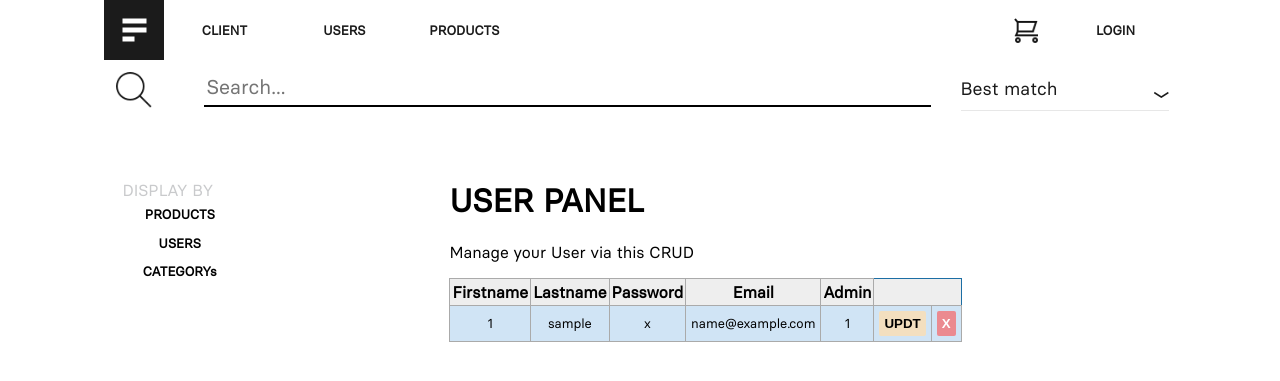
After one commit to cjovignot/01_MyShop, a PHP site: page /admin_users.php in a window 1280 px wide. The commit adds this page. Shown: the top 381 px of the page. Run offline with PHP 8.4, Linux system fonts and the light colour scheme; tables that the repository leaves empty hold one stand-in row (values such as "Sample post"); a stand-in replaces the project's code that opens the database connection.

Commit message:
added admin_user

```diff
--- /dev/null
+++ b/admin_users.php
@@ -0,0 +1,170 @@
+<?php
+include_once("connect_db.php");
+session_start();
+?>
+<!-- NAV ADMIN --------------------------------------- -->
+<html>
+
+<style>
+    .form {
+        padding:0px;
+        margin:0px;
+    }
+    .input_update{
+        text-decoration: none;
+        background-color: #F3DFBF;
+        padding:5px;
+        border:none;
+        border-radius: 2px;
+        font-weight: bold;
+
+    }
+
+    .input_delete{
+        text-decoration: none;
+        background-color: #EB8A90;
+        padding:5px;
+        border:none;
+        border-radius: 2px;
+        font-weight: bold;
+        color:white;
+
+    }
+
+ table.displaytable {
+  border: 1px solid #1C6EA4;
+  background-color: #EEEEEE;
+  text-align: left;
+  border-collapse: collapse;
+}
+table.displaytable td, table.displaytable th {
+  border: 1px solid #AAAAAA;
+  padding: 3px 2px;
+  text-align: center;
+  align-content: middle;
+}
+table.displaytable tbody td {
+  font-size: 13px;
+  padding:5px;
+  text-align: center;
+  align-content: middle;
+}
+table.displaytable tr:nth-child(even) {
+  background: #D0E4F5;
+}
+table.displaytable thead {
+  background: #2D82B7;
+  background: -moz-linear-gradient(top, #bbbbbb 0%, #adadad 66%, #A4A4A4 100%);
+  background: -webkit-linear-gradient(top, #bbbbbb 0%, #adadad 66%, #A4A4A4 100%);
+  background: linear-gradient(to bottom, #bbbbbb 0%, #adadad 66%, #A4A4A4 100%);
+  border-bottom: 2px solid #444444;
+}
+table.displaytable thead th {
+  font-size: 15px;
+  font-weight: bold;
+  color: #FFFFFF;
+  border-left: 2px solid #D0E4F5;
+}
+table.displaytable thead th:first-child {
+  border-left: none;
+}
+
+table.displaytable tfoot td {
+  font-size: 14px;
+  text-align: center;
+  align-content: middle;
+}
+table.displaytable tfoot .links {
+  text-align: right;
+}
+table.displaytable tfoot .links a{
+  display: inline-block;
+  background: #1C6EA4;
+  color: #FFFFFF;
+  padding: 2px 8px;
+  border-radius: 5px;
+}
+    </style>
+ <?php include("nav_bar.php") ?>
+<!-- END NAV ADMIN --------------------------------------- -->
+<!-- DISPLAY PANEL / ACTION --------------------------------------------------------- -->
+<div class="panel" >
+<div><h1>USER PANEL</h1>
+<p>Manage your User via this CRUD </p></div>
+
+
+<div>
+
+<?php
+
+
+if (isset($_SESSION['uname']) && $_SESSION['admin'] == 0){
+                      echo "<a href='admin.php'><div class='button_menu' >ADMIN</div></a>";
+                      header('Location: index.php');
+                    }
+
+
+display_db_user($pdo);
+function display_db_user($pdo){
+$display_users = $pdo->query("SELECT * FROM users");
+$resdisplay_users = $display_users->fetchAll(PDO::FETCH_ASSOC);
+
+echo "<table class='displaytable' >
+<tr>
+<th>Firstname</th>
+<th>Lastname</th>
+<th>Password</th>
+<th>Email</th>
+<th>Admin</th>
+</tr>";
+
+foreach($resdisplay_users as $row)
+{
+
+    $id=$row['id'];
+echo "<tr>";
+echo "<td>" . $row['id'] . "</td>";
+echo "<td>" . $row['username'] . "</td>";
+echo "<td>" . $row['password'] . "</td>";
+echo "<td>" . $row['email'] . "</td>";
+echo "<td>" . $row['admin'] . "</td>";
+echo "<td><form class='form' method='GET' action='admin_users.php'>
+<input type = 'hidden' name = 'id' value = '$id' />
+  <input class='input_update'type='submit' value='UPDT' >  </form></td>";
+echo "<td><form class='form' method='GET' action='admin_users.php'>
+<input type = 'hidden' name = 'id' value = '$id' />
+  <input class='input_delete'type='submit' value='X' >  </form></td>";
+
+
+
+
+}
+echo "</table>";
+
+
+}
+
+
+
+
+
+
+ ?>
+
+
+
+
+</div>
+</div>
+<!-- END DISPLAY PANEL / ACTION --------------------------------------------------------- -->
+
+
+
+
+
+
+
+
+</body>
+
+</html>
--- a/nav_bar.php
+++ b/nav_bar.php
@@ -71,8 +71,8 @@
                 </div>
 
                 <a class="menu_admin_a" href="admin_products.php"><div class="menu_admin">PRODUCTS</div></a>
-                <a class="menu_admin_a" href="admin_user.php"><div class="menu_admin">USERS</div></a>
-                <a class="menu_admin_a" href=""><div class="menu_admin">CATEGORYs</div></a>
+                <a class="menu_admin_a" href="admin_users.php"><div class="menu_admin">USERS</div></a>
+                <a class="menu_admin_a" href="admin_categories.php"><div class="menu_admin">CATEGORYs</div></a>
 
 
 
```
Also changed, not shown: admin.php (+1 -50 lines).
